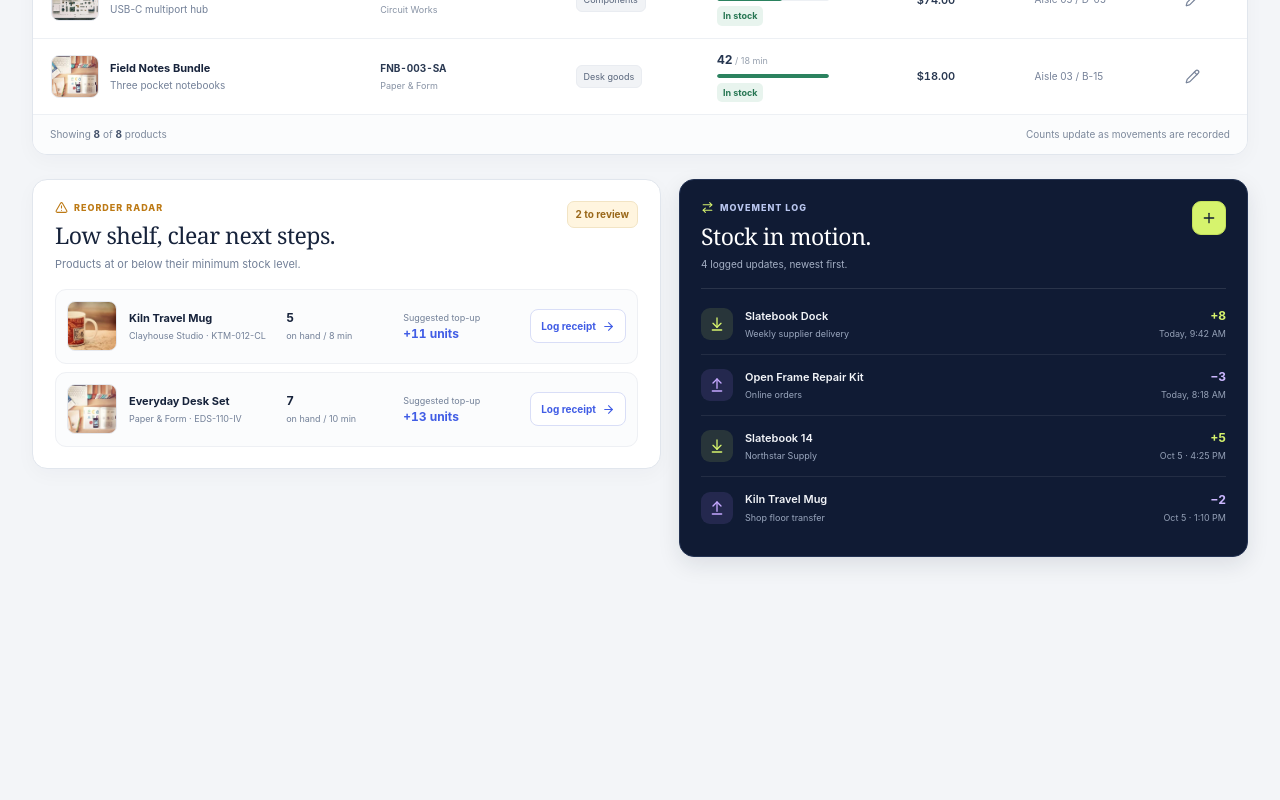
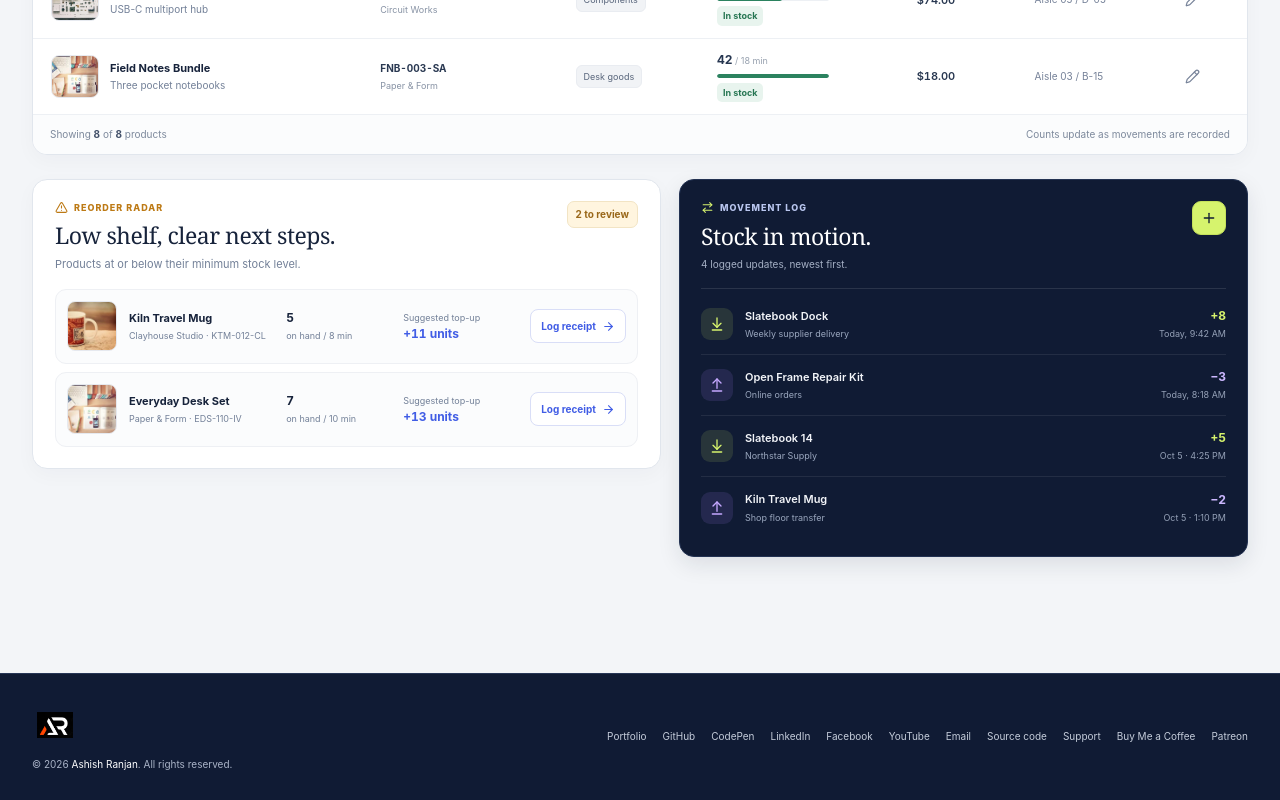
Before and after one commit to a2rp/inventory-dashboard, a React (Vite) app: page / in a window 1280 px wide. Shown: the part 1399-2199 px from the top of the page. Before the commit the page ends 2004 px from the top, so only its background shows below. Built offline with nearby package versions, Linux system fonts and the light colour scheme.

Commit message:
feat: add creator and repository footer links

```diff
--- a/src/App.jsx
+++ b/src/App.jsx
@@ -1,6 +1,7 @@
 import styles from './App.module.css'
 import { useEffect, useState } from 'react'
 import Header from './components/header/index.jsx'
+import Footer from './components/footer/index.jsx'
 import InventoryTable from './components/inventoryTable/index.jsx'
 import MovementHistory from './components/movementHistory/index.jsx'
 import MovementModal from './components/movementModal/index.jsx'
@@ -114,6 +115,7 @@ const App = () => {
           <MovementHistory movements={movements} onRecordMovement={() => openMovementModal()} />
         </div>
       </main>
+      <Footer />
       {productModalOpen && (
         <ProductModal
           key={productToEdit?.id || 'new-product'}
--- /dev/null
+++ b/src/components/footer/index.jsx
@@ -0,0 +1,46 @@
+import styles from './styles.module.css'
+
+const footerLinks = [
+  { label: 'Portfolio', href: 'https://www.ashishranjan.net' },
+  { label: 'GitHub', href: 'https://github.com/a2rp' },
+  { label: 'CodePen', href: 'https://codepen.io/ash1198' },
+  { label: 'LinkedIn', href: 'https://www.linkedin.com/in/aashishranjan' },
+  { label: 'Facebook', href: 'https://www.facebook.com/theash.ashish/' },
+  { label: 'YouTube', href: 'https://www.youtube.com/@ashishranjan-ashz?sub_confirmation=1' },
+  { label: 'Email', href: 'mailto:ash.ranjan09@gmail.com' },
+  { label: 'Source code', href: 'https://github.com/a2rp/inventory-dashboard' },
+  { label: 'Support', href: 'https://a2rp-donation-page.netlify.app/' },
+  { label: 'Buy Me a Coffee', href: 'https://buymeacoffee.com/ashishranjan' },
+  { label: 'Patreon', href: 'https://www.patreon.com/ashishranjan' },
+]
+
+const Footer = () => {
+  const year = new Date().getFullYear()
+
+  return (
+    <footer className={styles.footer}>
+      <div className={styles['footer-inner']}>
+        <div className={styles['footer-credit']}>
+          <a className={styles['footer-logo']} href="https://www.ashishranjan.net" target="_blank" rel="noreferrer">
+            <img src={`${import.meta.env.BASE_URL}logo.png`} alt="Ashish Ranjan" />
+          </a>
+          <p>© {year} <a href="https://github.com/a2rp" target="_blank" rel="noreferrer">Ashish Ranjan</a>. All rights reserved.</p>
+        </div>
+        <nav className={styles['footer-links']} aria-label="Footer links">
+          {footerLinks.map((link) => (
+            <a
+              key={link.label}
+              href={link.href}
+              target={link.href.startsWith('http') ? '_blank' : undefined}
+              rel={link.href.startsWith('http') ? 'noreferrer' : undefined}
+            >
+              {link.label}
+            </a>
+          ))}
+        </nav>
+      </div>
+    </footer>
+  )
+}
+
+export default Footer
--- /dev/null
+++ b/src/components/footer/styles.module.css
@@ -0,0 +1,123 @@
+.footer {
+  margin-top: 68px;
+  color: #d9deea;
+  background: #101b34;
+  border-top: 1px solid #273656;
+
+  .footer-inner {
+    display: flex;
+    align-items: center;
+    justify-content: space-between;
+    gap: 36px;
+    width: min(1440px, 100% - 64px);
+    min-height: 126px;
+    margin: 0 auto;
+    padding: 24px 0;
+  }
+
+  .footer-credit {
+    display: grid;
+    flex: 0 0 auto;
+    justify-items: start;
+    gap: 9px;
+
+    > p {
+      color: #aab4c8;
+      font-size: 10px;
+      white-space: nowrap;
+    }
+
+    > p a {
+      color: #ffffff;
+      border-bottom: 1px solid transparent;
+      transition: border-color 160ms ease;
+
+      &:hover,
+      &:focus-visible {
+        border-bottom-color: var(--color-lime);
+        outline: none;
+      }
+    }
+  }
+
+  .footer-logo {
+    display: inline-flex;
+    align-items: center;
+    padding: 4px;
+    border: 1px solid transparent;
+    border-radius: 8px;
+    transition: border-color 160ms ease, box-shadow 160ms ease;
+
+    img {
+      width: 36px;
+      height: 36px;
+      object-fit: contain;
+      border-radius: 4px;
+    }
+
+    &:hover,
+    &:focus-visible {
+      border-color: rgb(214 243 109 / 50%);
+      outline: none;
+      box-shadow: 0 0 0 3px rgb(214 243 109 / 12%);
+    }
+  }
+
+  .footer-links {
+    display: flex;
+    justify-content: end;
+    flex-wrap: wrap;
+    gap: 9px 16px;
+    max-width: 760px;
+
+    a {
+      color: #c4ccda;
+      font-size: 10px;
+      border-bottom: 1px solid transparent;
+      transition: border-color 160ms ease;
+
+      &:hover,
+      &:focus-visible {
+        color: #ffffff;
+        border-bottom-color: var(--color-lime);
+        outline: none;
+      }
+    }
+  }
+}
+
+@media (max-width: 900px) {
+  .footer {
+    .footer-inner {
+      align-items: start;
+      flex-direction: column;
+      gap: 20px;
+      width: calc(100% - 48px);
+      padding: 24px 0;
+    }
+
+    .footer-links {
+      justify-content: start;
+      max-width: 100%;
+      gap: 10px 16px;
+    }
+  }
+}
+
+@media (max-width: 520px) {
+  .footer {
+    margin-top: 48px;
+
+    .footer-inner {
+      width: calc(100% - 32px);
+    }
+
+    .footer-credit > p {
+      font-size: 9px;
+    }
+
+    .footer-links {
+      gap: 9px 13px;
+    }
+  }
+}
```
